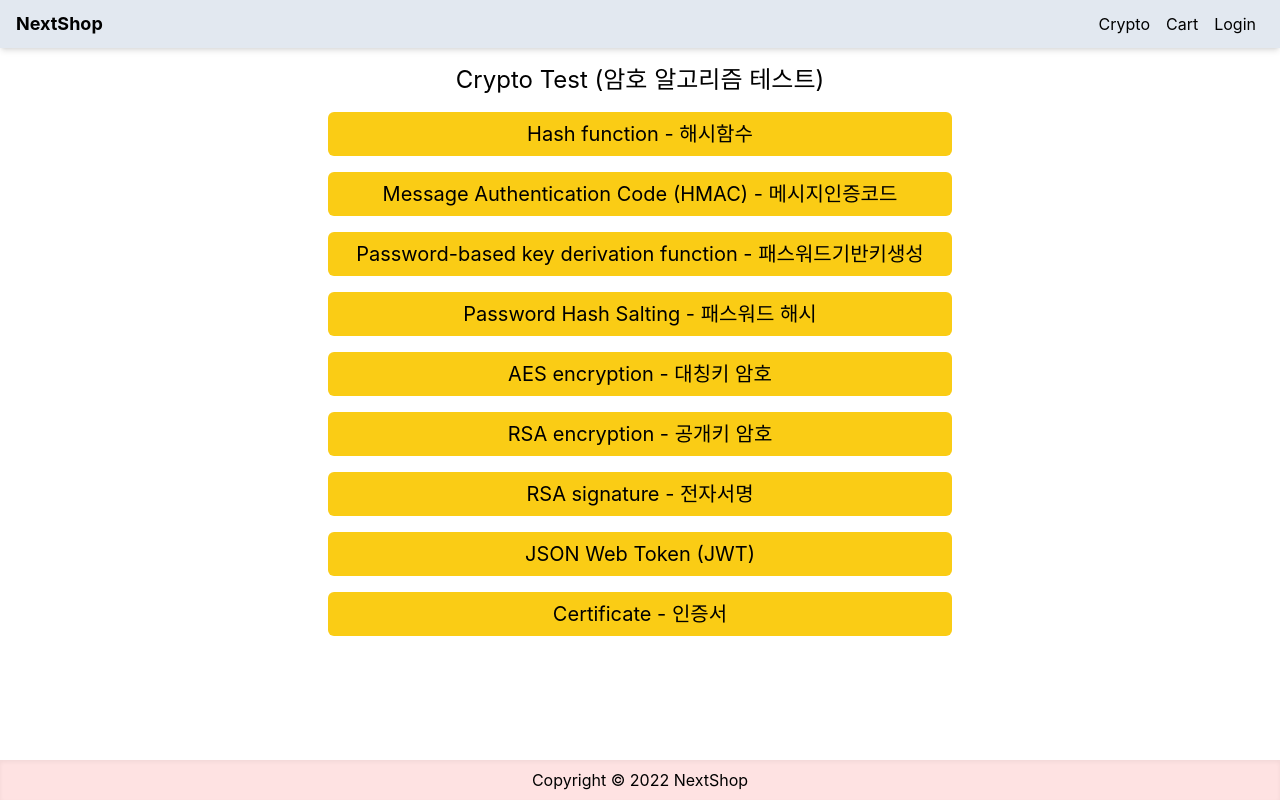
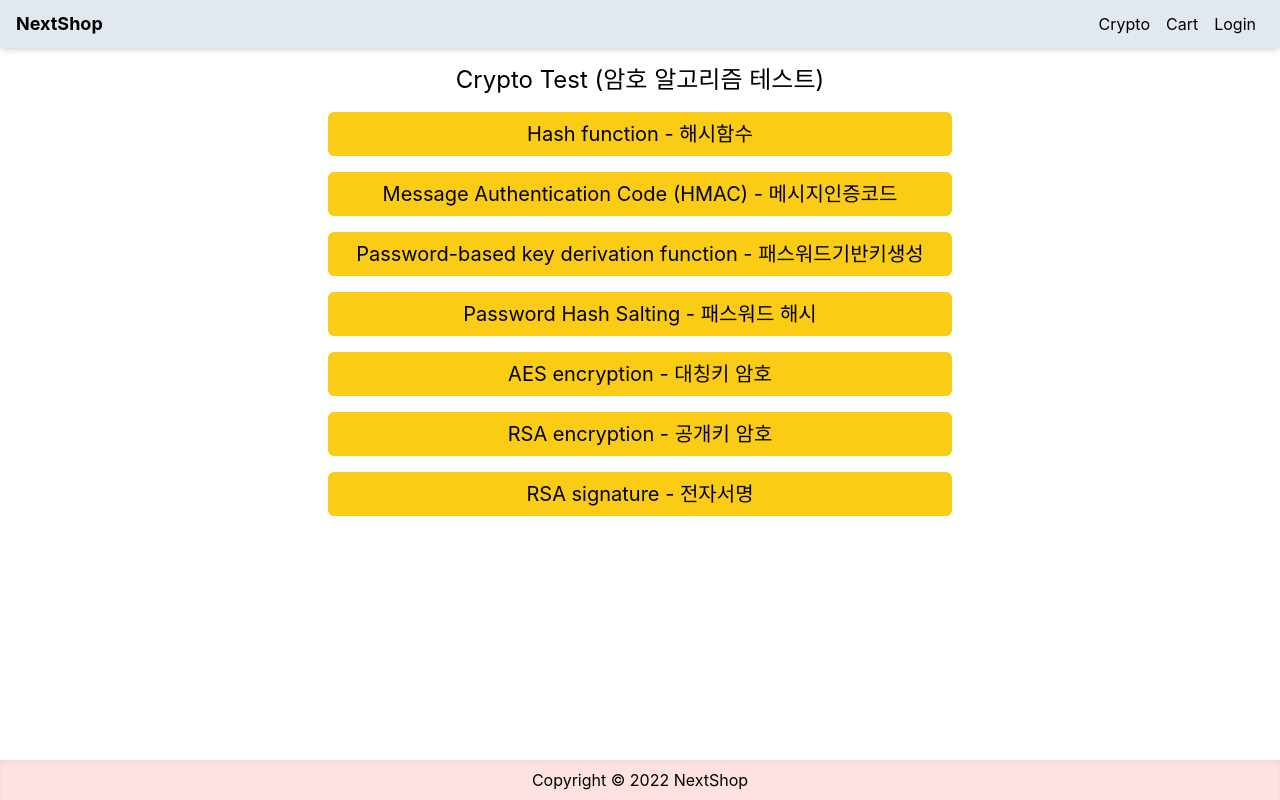
Before and after one commit to kmw1122/nextshop, a Next.js app: page /crypto in a window 1280 px wide. Built offline with nearby package versions, Linux system fonts and the light colour scheme; no server answers.

Commit message:
14-1 CryptoForge

```diff
--- a/pages/crypto/index.js
+++ b/pages/crypto/index.js
@@ -55,17 +55,17 @@ export default function Crypto() {
           </Link>
         </div>
 
-        <div className="button-link">
+        {/* <div className="button-link">
           <Link href="crypto/jwt">
             <a className=" text-xl">JSON Web Token (JWT) </a>
           </Link>
-        </div>
+        </div> */}
 
-        <div className="button-link">
+        {/* <div className="button-link">
           <Link href="crypto/cert">
             <a className=" text-xl">Certificate - 인증서 </a>
           </Link>
-        </div>
+        </div> */}
       </div>
     </Layout>
   )
```
